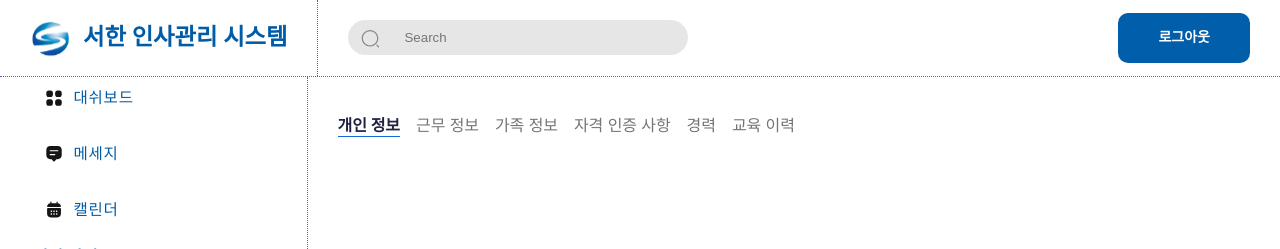
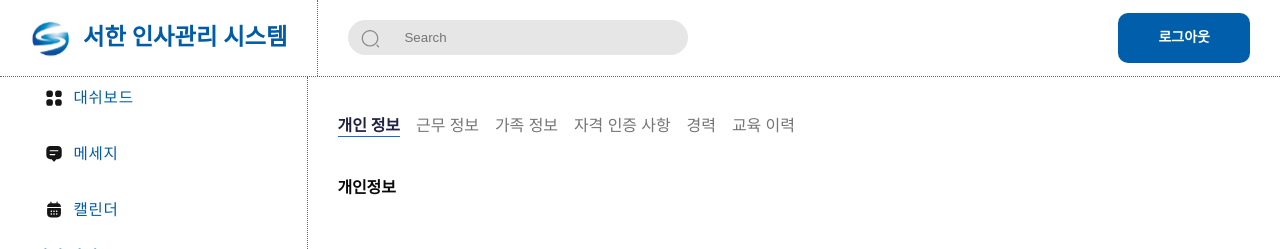
Before and after one commit to youth-o/HR-Master-System, a React (Create React App) app in the folder frontend/hr-master/: page /employees/1 in a window 1280 px wide. Shown: the top 249 px of the page. Built offline with nearby package versions, Linux system fonts and the light colour scheme.

Commit message:
feat: EmployeeMenu에 따른 컴포넌트 렌더링

```diff
--- /dev/null
+++ b/frontend/hr-master/src/components/EmployeeEdit/EmployeeInfo.jsx
@@ -0,0 +1,10 @@
+import styles from './EmployeeInfo.module.css';
+
+export default function EmployeeInfo() {
+	return (
+		<div className={styles.infoContainer}>
+			<h3>개인정보</h3>
+			<form className={styles.infoForm}></form>
+		</div>
+	);
+}
--- /dev/null
+++ b/frontend/hr-master/src/components/EmployeeEdit/EmployeeInfo.module.css
@@ -0,0 +1,18 @@
+.infoContainer {
+	width: 100%;
+	margin-left: 3rem;
+	margin-right: 3rem;
+	display: flex;
+	flex-direction: column;
+}
+
+.infoContainer h3 {
+	margin: 0;
+	color: var(--Neutral-100, #0a0a0a);
+	font-family: Inter;
+	font-size: 1.6rem;
+	font-style: normal;
+	font-weight: 700;
+	line-height: 2.4rem; /* 150% */
+	letter-spacing: -0.0176rem;
+}
--- /dev/null
+++ b/frontend/hr-master/src/components/EmployeeEdit/EmployeeMenu.jsx
@@ -0,0 +1,33 @@
+import { useState } from 'react';
+import styles from './EmployeeMenu.module.css';
+import EmployeeInfo from './EmployeeInfo';
+
+export default function EmployeeMenu() {
+	const [activeMenu, setActiveMenu] = useState('개인 정보');
+
+	const handleMenuClick = (menu) => {
+		setActiveMenu(menu);
+	};
+
+	const menuComponents = {
+		'개인 정보': <EmployeeInfo />,
+		// '근무 정보': <EmployeeWorkInfo />,
+		// '가족 정보': <FamilyInfo />,
+		// '자격 인증 사항': <CertificationInfo />,
+		// '경력': <CareerInfo />,
+		// '교육 이력': <EducationInfo />,
+	};
+
+	return (
+		<div className={styles.editContainer}>
+			<div className={styles.menu}>
+				{['개인 정보', '근무 정보', '가족 정보', '자격 인증 사항', '경력', '교육 이력'].map((menu) => (
+					<p key={menu} className={activeMenu === menu ? styles.active : ''} onClick={() => handleMenuClick(menu)}>
+						{menu}
+					</p>
+				))}
+			</div>
+			<div className={styles.contentContainer}>{menuComponents[activeMenu]}</div>
+		</div>
+	);
+}
--- a/frontend/hr-master/src/components/common/EmployeeMenu/EmployeeMenu.module.css
+++ b/frontend/hr-master/src/components/EmployeeEdit/EmployeeMenu.module.css
@@ -1,4 +1,10 @@
-.menuContainer {
+.editContainer {
+	width: 100%;
+	display: flex;
+	flex-direction: column;
+}
+
+.menu {
 	box-sizing: border-box;
 	margin: 2.2rem 3rem;
 	width: 100%;
@@ -9,7 +15,7 @@
 	gap: 1.6rem;
 }
 
-.menuContainer p {
+.menu p {
 	color: var(--Neutral-70, #757575);
 	font-family: Inter;
 	font-size: 1.6rem;
@@ -20,12 +26,12 @@
 	cursor: pointer;
 }
 
-.menuContainer p:hover {
+.menu p:hover {
 	color: var(--Primary-Main, #212143);
 	border-bottom: 1px solid #146adc;
 }
 
-.menuContainer p.active {
+.menu p.active {
 	color: var(--Primary-Main, #212143);
 	border-bottom: 1px solid #146adc;
 	font-weight: 600;
--- a/frontend/hr-master/src/components/common/EmployeeMenu/EmployeeMenu.jsx
+++ /dev/null
@@ -1,20 +0,0 @@
-import { useState } from 'react';
-import styles from './EmployeeMenu.module.css';
-
-export default function EmployeeMenu() {
-	const [activeMenu, setActiveMenu] = useState('개인 정보');
-
-	const handleMenuClick = (menu) => {
-		setActiveMenu(menu);
-	};
-
-	return (
-		<div className={styles.menuContainer}>
-			{['개인 정보', '근무 정보', '가족 정보', '자격 인증 사항', '경력', '교육 이력'].map((menu) => (
-				<p key={menu} className={activeMenu === menu ? styles.active : ''} onClick={() => handleMenuClick(menu)}>
-					{menu}
-				</p>
-			))}
-		</div>
-	);
-}
--- a/frontend/hr-master/src/pages/employeeEdit/EmployeeEdit.jsx
+++ b/frontend/hr-master/src/pages/employeeEdit/EmployeeEdit.jsx
@@ -1,4 +1,4 @@
-import EmployeeMenu from '../../components/common/EmployeeMenu/EmployeeMenu';
+import EmployeeMenu from '../../components/EmployeeEdit/EmployeeMenu';
 import styles from './EmployeeEdit.module.css';
 import Header from '../../components/common/Header/Header';
 import Nav from '../../components/common/Nav/Nav';
```
